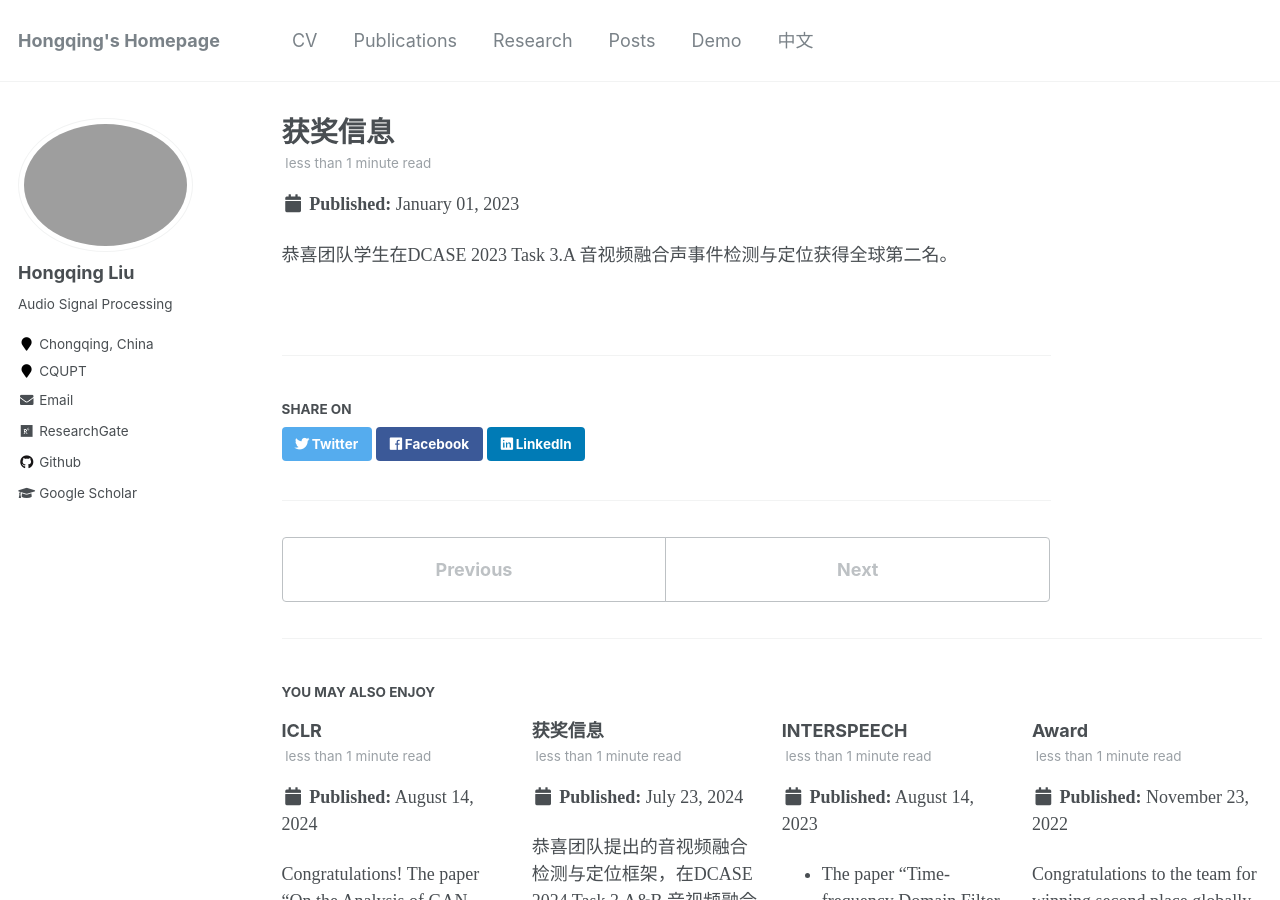
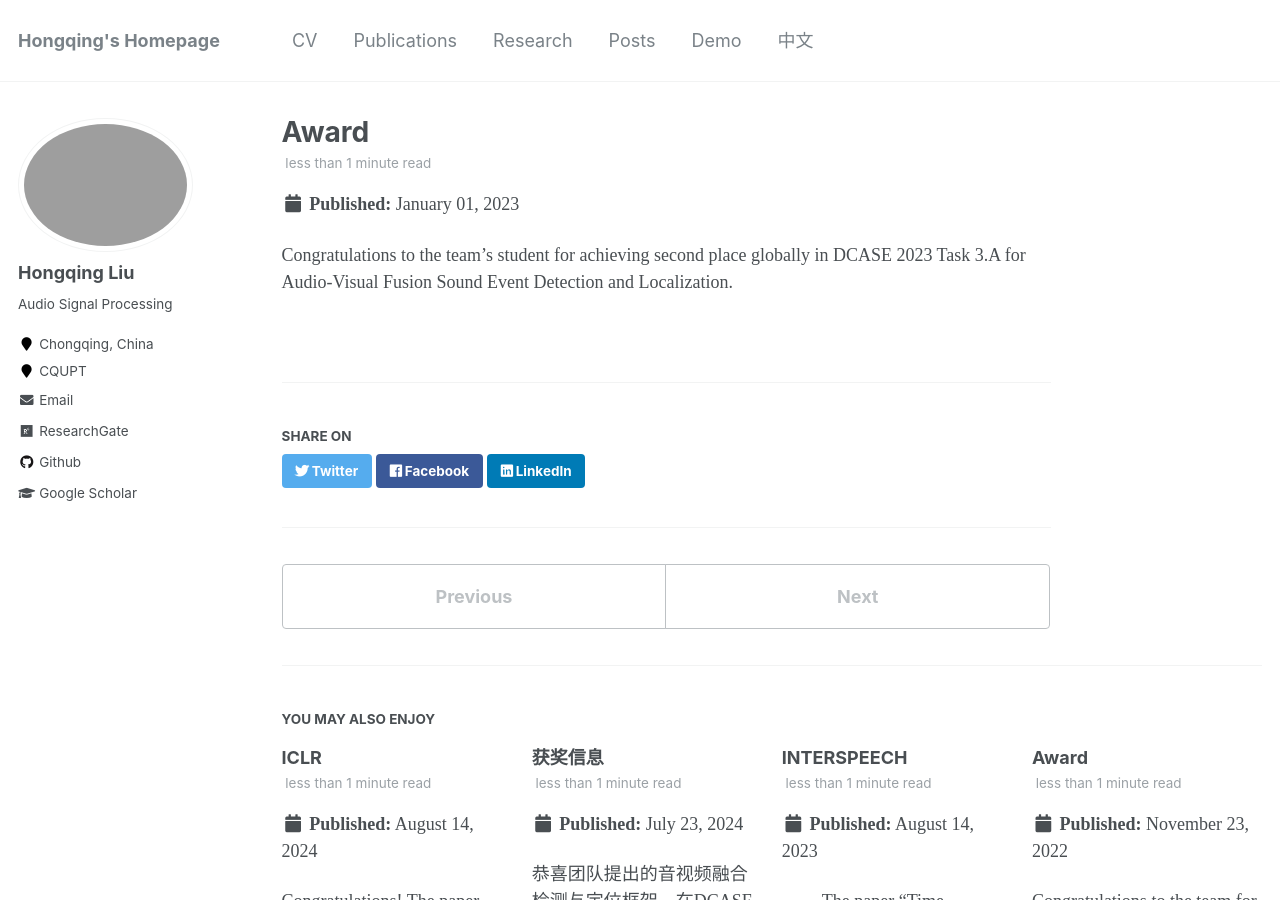
Before and after one commit to hong-qing-liu/english-hong-qing-liu.github.io, a Jekyll site: the page built from _posts/2023-01-01-blog-post-5.md, in a window 1280 px wide and 900 px high. Built offline with Jekyll 4.4.1, drawn with Linux system fonts in a browser that asks for light colours.

Commit message:
Update 2023-01-01-blog-post-5.md

```diff
--- a/_posts/2023-01-01-blog-post-5.md
+++ b/_posts/2023-01-01-blog-post-5.md
@@ -1,7 +1,7 @@
 ---
-title: '获奖信息'
+title: 'Award'
 date: 2023-01-01
 permalink: /posts/2012/08/blog-post-5/
 ---
 
- 恭喜团队学生在DCASE 2023 Task 3.A 音视频融合声事件检测与定位获得全球第二名。
+ Congratulations to the team's student for achieving second place globally in DCASE 2023 Task 3.A for Audio-Visual Fusion Sound Event Detection and Localization.
```
